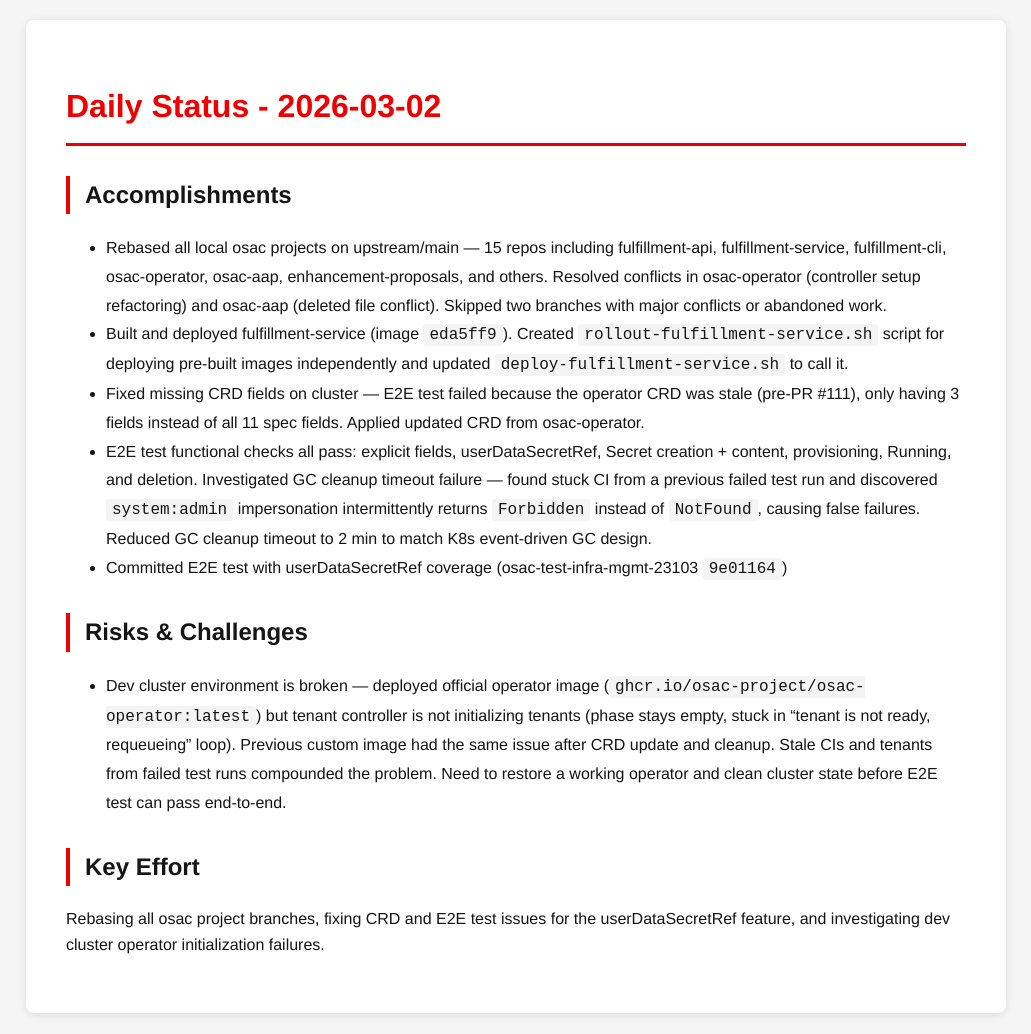
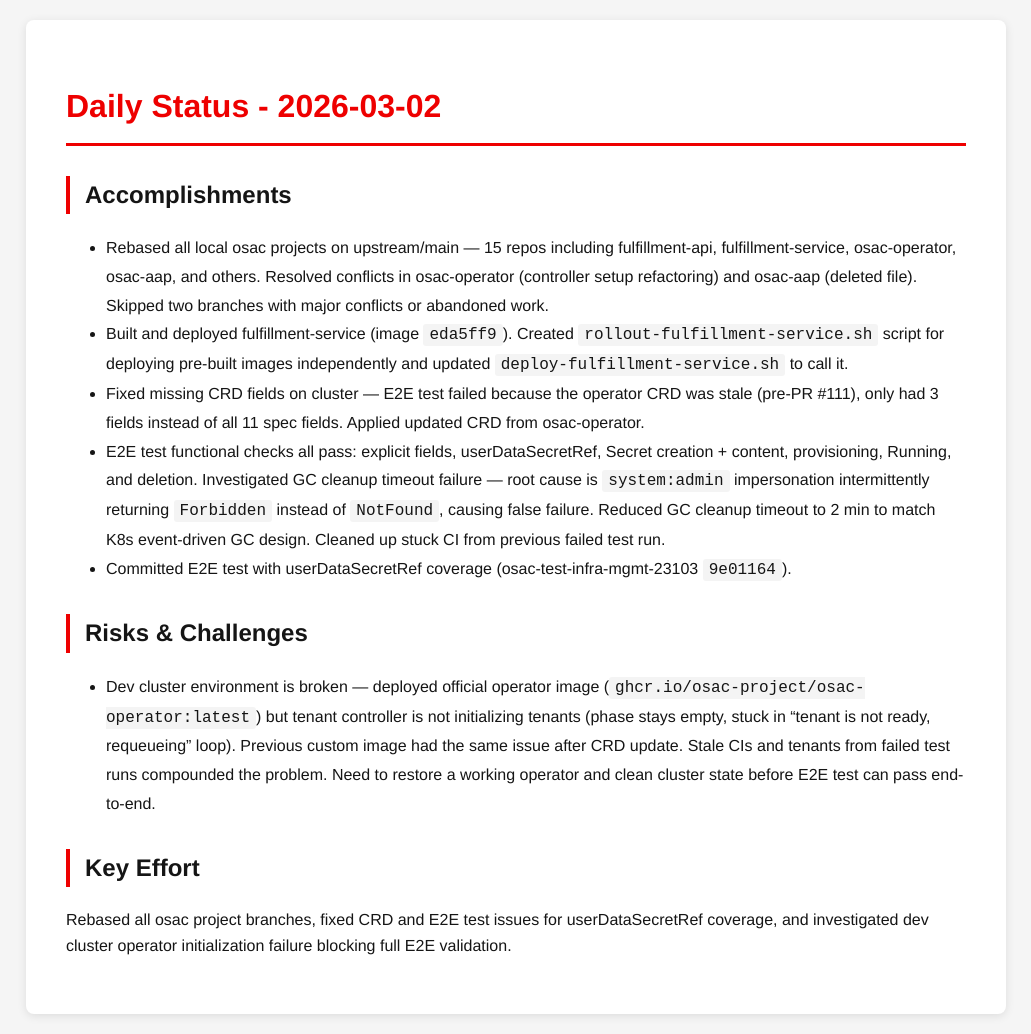
Before and after one commit to tzvatot/daily-status, a Jekyll site: the page built from 2026-03-02.md, in a window 1280 px wide. Shown: the whole page, without its empty margins (124-1155 px from the left). Built offline with Jekyll 4.4.1, drawn with Linux system fonts in a browser that asks for light colours.

Commit message:
Daily status update - 2026-03-02

```diff
--- a/2026-03-02.md
+++ b/2026-03-02.md
@@ -7,14 +7,14 @@ date: 2026-03-02
 # Daily Status - 2026-03-02
 
 ## Accomplishments
-- Rebased all local osac projects on upstream/main — 15 repos including fulfillment-api, fulfillment-service, fulfillment-cli, osac-operator, osac-aap, enhancement-proposals, and others. Resolved conflicts in osac-operator (controller setup refactoring) and osac-aap (deleted file conflict). Skipped two branches with major conflicts or abandoned work.
+- Rebased all local osac projects on upstream/main — 15 repos including fulfillment-api, fulfillment-service, osac-operator, osac-aap, and others. Resolved conflicts in osac-operator (controller setup refactoring) and osac-aap (deleted file). Skipped two branches with major conflicts or abandoned work.
 - Built and deployed fulfillment-service (image `eda5ff9`). Created `rollout-fulfillment-service.sh` script for deploying pre-built images independently and updated `deploy-fulfillment-service.sh` to call it.
-- Fixed missing CRD fields on cluster — E2E test failed because the operator CRD was stale (pre-PR #111), only having 3 fields instead of all 11 spec fields. Applied updated CRD from osac-operator.
-- E2E test functional checks all pass: explicit fields, userDataSecretRef, Secret creation + content, provisioning, Running, and deletion. Investigated GC cleanup timeout failure — found stuck CI from a previous failed test run and discovered `system:admin` impersonation intermittently returns `Forbidden` instead of `NotFound`, causing false failures. Reduced GC cleanup timeout to 2 min to match K8s event-driven GC design.
-- Committed E2E test with userDataSecretRef coverage (osac-test-infra-mgmt-23103 `9e01164`)
+- Fixed missing CRD fields on cluster — E2E test failed because the operator CRD was stale (pre-PR #111), only had 3 fields instead of all 11 spec fields. Applied updated CRD from osac-operator.
+- E2E test functional checks all pass: explicit fields, userDataSecretRef, Secret creation + content, provisioning, Running, and deletion. Investigated GC cleanup timeout failure — root cause is `system:admin` impersonation intermittently returning `Forbidden` instead of `NotFound`, causing false failure. Reduced GC cleanup timeout to 2 min to match K8s event-driven GC design. Cleaned up stuck CI from previous failed test run.
+- Committed E2E test with userDataSecretRef coverage (osac-test-infra-mgmt-23103 `9e01164`).
 
 ## Risks & Challenges
-- Dev cluster environment is broken — deployed official operator image (`ghcr.io/osac-project/osac-operator:latest`) but tenant controller is not initializing tenants (phase stays empty, stuck in "tenant is not ready, requeueing" loop). Previous custom image had the same issue after CRD update and cleanup. Stale CIs and tenants from failed test runs compounded the problem. Need to restore a working operator and clean cluster state before E2E test can pass end-to-end.
+- Dev cluster environment is broken — deployed official operator image (`ghcr.io/osac-project/osac-operator:latest`) but tenant controller is not initializing tenants (phase stays empty, stuck in "tenant is not ready, requeueing" loop). Previous custom image had the same issue after CRD update. Stale CIs and tenants from failed test runs compounded the problem. Need to restore a working operator and clean cluster state before E2E test can pass end-to-end.
 
 ## Key Effort
-Rebasing all osac project branches, fixing CRD and E2E test issues for the userDataSecretRef feature, and investigating dev cluster operator initialization failures.
+Rebased all osac project branches, fixed CRD and E2E test issues for userDataSecretRef coverage, and investigated dev cluster operator initialization failure blocking full E2E validation.
```
